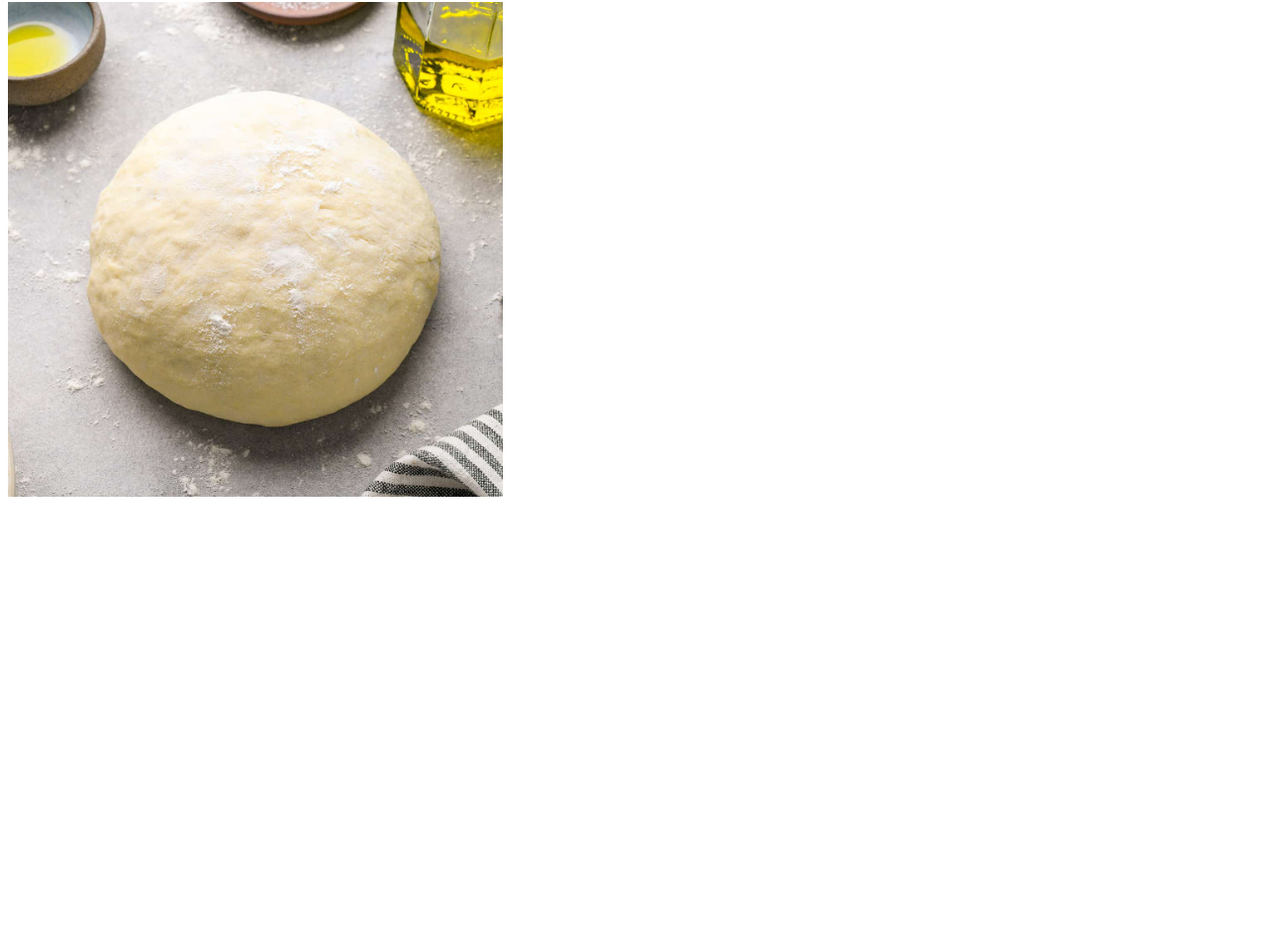
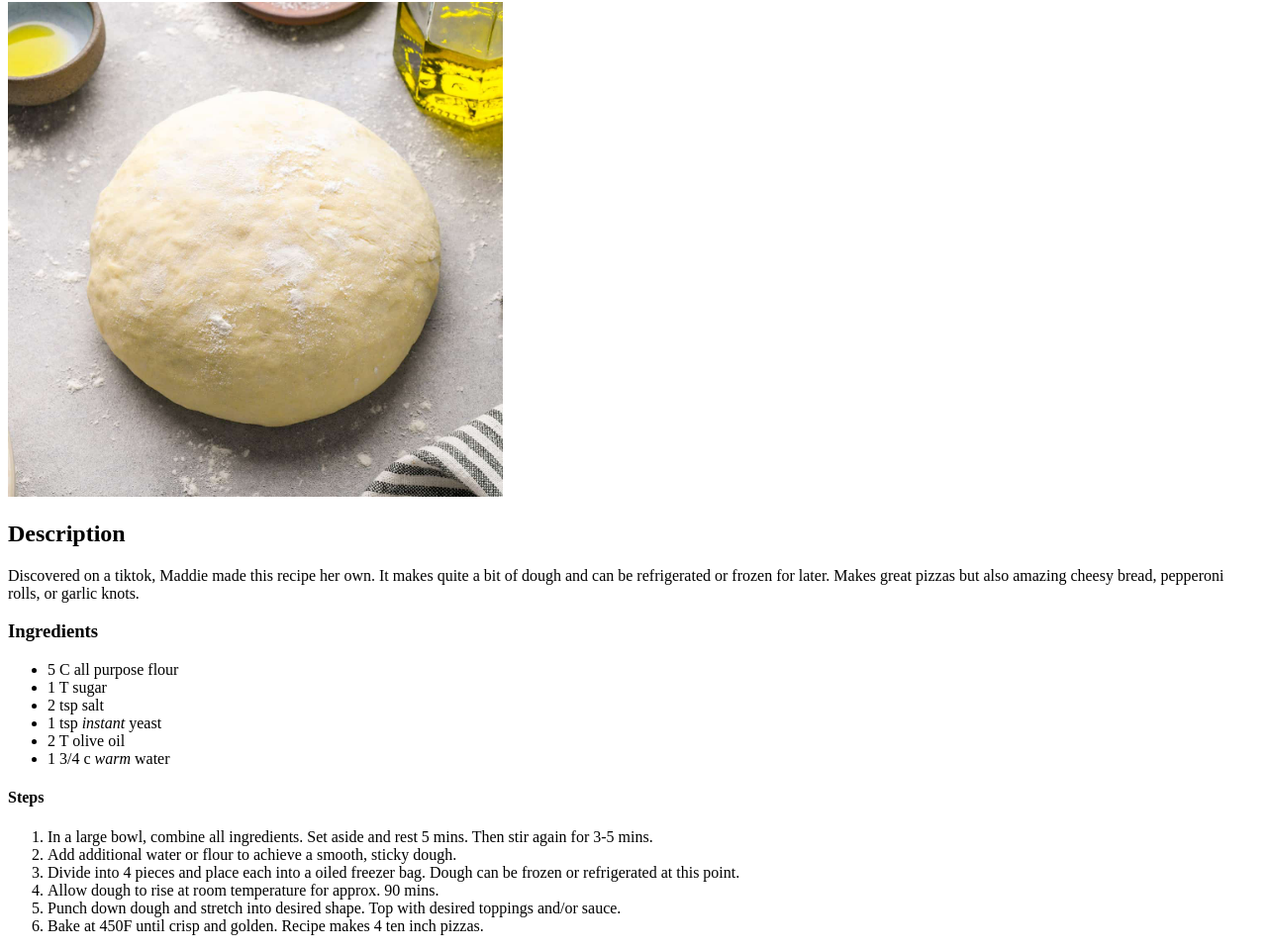
Before and after one commit to Honeyflowz/odin-recipes, a plain HTML site: page recipes/pizzadough.html in a window 1280 px wide. Shown: the part 104-1065 px from the top of the page at 99% size. Before the commit the page ends 800 px from the top, so only its background shows below. Drawn offline with Linux system fonts and the light colour scheme.

Commit message:
added link to index. added ingredients and steps on pizza dough recipe.

```diff
--- a/recipes/pizzadough.html
+++ b/recipes/pizzadough.html
@@ -8,13 +8,22 @@
 <body>
     <a href="../index.html">Home index page</a>
     <h1><strong>Maddie's Pizza Dough</strong></h1>
-    <img src="/img/pizzadough.jpg" alt="a round of raw white dough" width="500" height="auto">
-
+    <img src="/img/pizzadough.jpg" alt="a round of raw white dough" width="500">
+    <h2><strong>Description</strong></h2>
+    <p>Discovered on a tiktok, Maddie made this recipe her own. It makes quite a bit of dough and can be refrigerated or frozen for later. Makes great pizzas but also amazing cheesy bread, pepperoni rolls, or garlic knots.</p>
+    <h3><strong>Ingredients</strong></h3>
+    <ul><li>5 C all purpose flour</li>
+        <li>1 T sugar</li>
+        <li>2 tsp salt</li>
+        <li>1 tsp <em>instant</em> yeast</li>
+        <li>2 T olive oil</li>
+        <li>1 3/4 c <em>warm</em> water</li></ul>
+        <h4><strong>Steps</strong></h4>
+        <ol><li>In a large bowl, combine all ingredients. Set aside and rest 5 mins. Then stir again for 3-5 mins.</li>
+            <li>Add additional water or flour to achieve a smooth, sticky dough.</li>
+            <li>Divide into 4 pieces and place each into a oiled freezer bag. Dough can be frozen or refrigerated at this point.</li>
+            <li>Allow dough to rise at room temperature for approx. 90 mins.</li>
+            <li>Punch down dough and stretch into desired shape. Top with desired toppings and/or sauce.</li>
+            <li>Bake at 450F until crisp and golden. Recipe makes 4 ten inch pizzas.</li></ol>
 </body>
-
-
-
-
-
-
 </html>
```
Also changed, not shown: index.html (+5 -2 lines).
